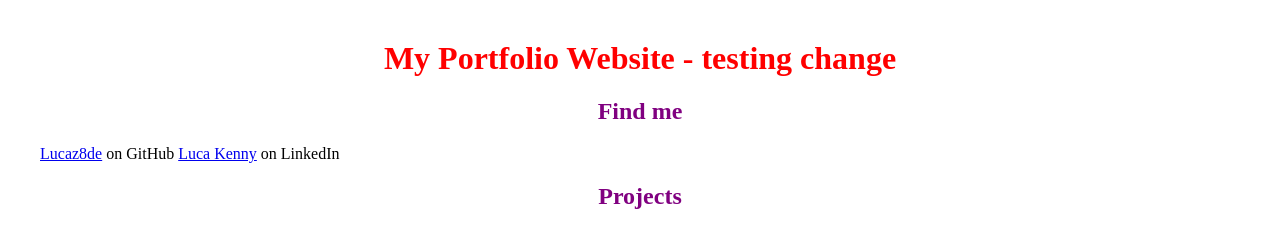
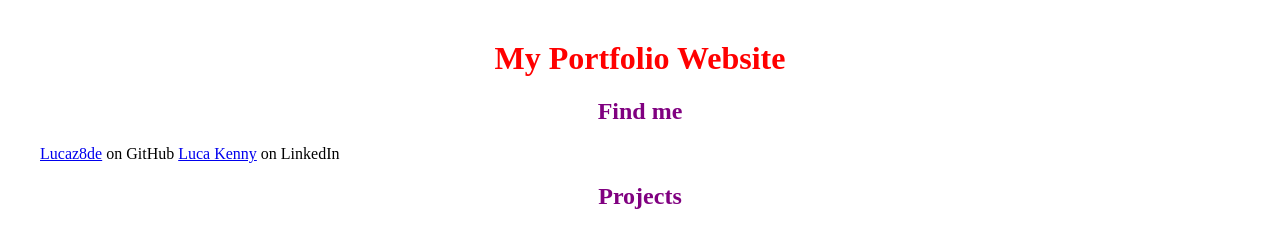
Before and after one commit to Lucaz8de/Azure-Website, a plain HTML site: page index.html in a window 1280 px wide. Shown: the top 227 px of the page. Drawn offline with Linux system fonts and the light colour scheme.

Commit message:
Revert "Simple test change to test GitHub Actions CI/CD workflow"
This reverts commit a11dea1710a96100638e0f89e74b3ffb031574c2.

```diff
--- a/index.html
+++ b/index.html
@@ -6,7 +6,7 @@
 </head>
 <body>
 
-<h1>My Portfolio Website - testing change</h1>
+<h1>My Portfolio Website</h1>
 
 <h2>Find me</h2>
 <list>
```
